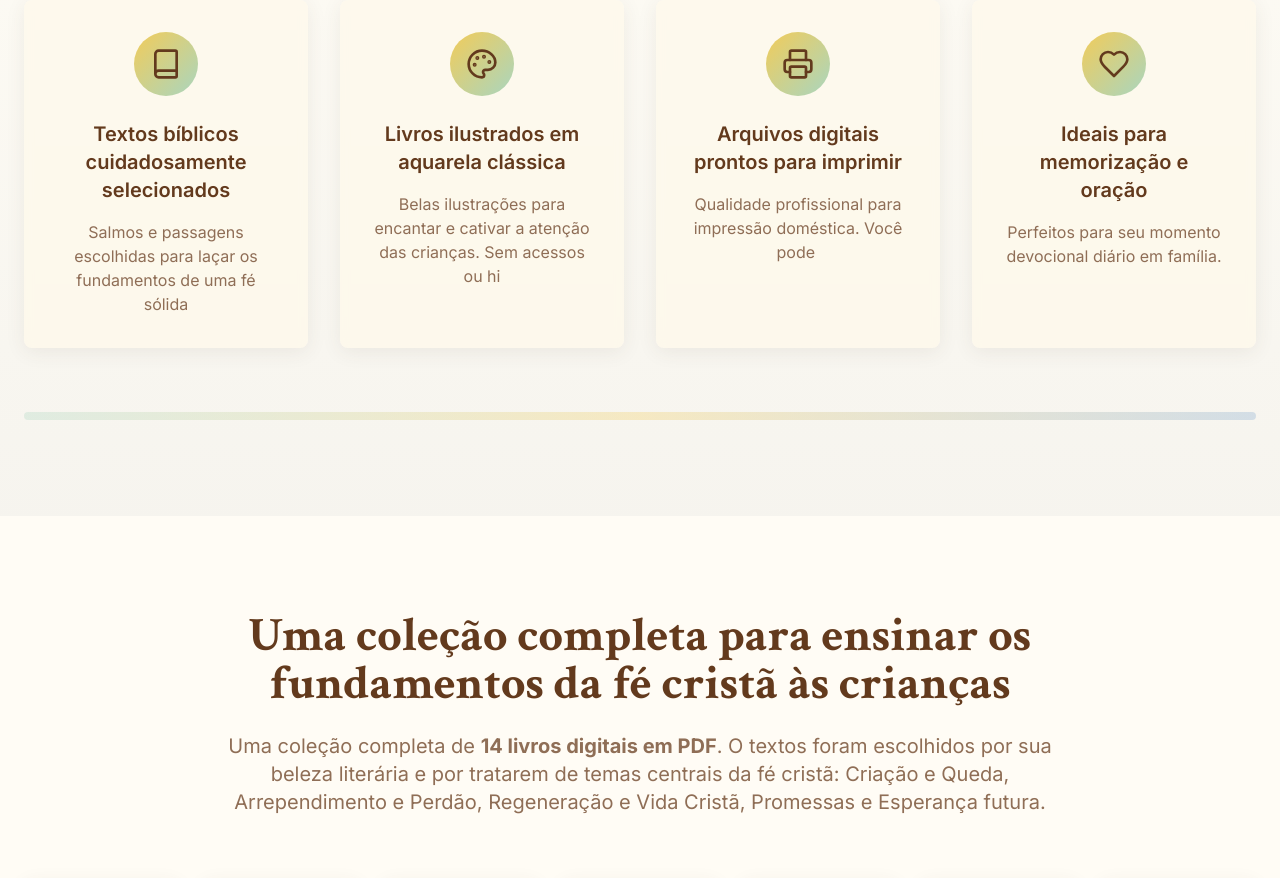
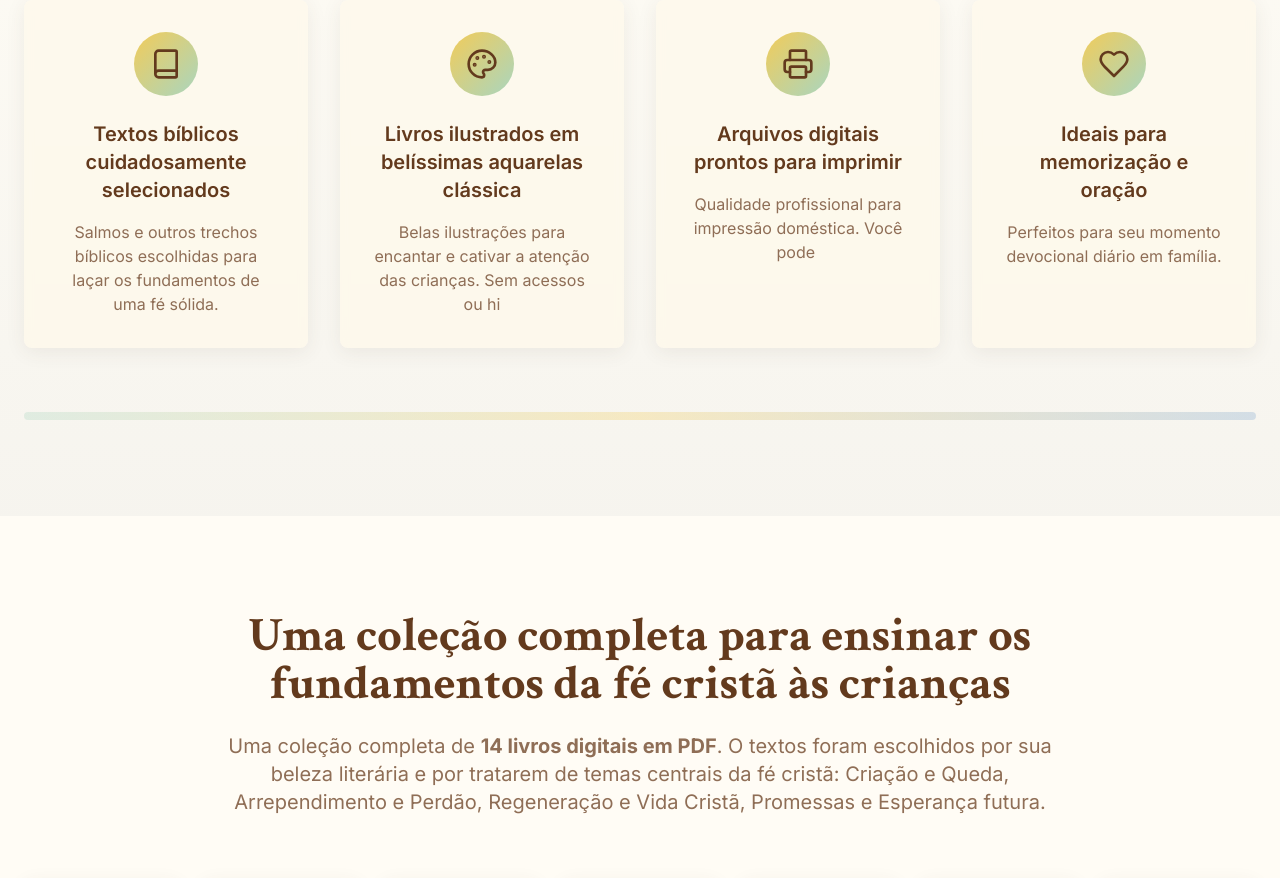
Before and after one commit to PastorEduardo/memoria-oracao-arte, a React (Vite) app: page / in a window 1280 px wide. Shown: the part 1200-2078 px from the top of the page. Built offline with nearby package versions, Linux system fonts and the light colour scheme; the HTML template or start-up script is replaced by a standard one.

Commit message:
Visual edit in Lovable

```diff
--- a/src/components/BenefitsSection.tsx
+++ b/src/components/BenefitsSection.tsx
@@ -19,7 +19,7 @@ const BenefitsSection = () => {
               <h3 className="text-lg sm:text-xl font-semibold text-primary mb-3 sm:mb-4 leading-tight px-1">
                 Textos bíblicos cuidadosamente selecionados
               </h3>
-              <p className="text-sm sm:text-base text-muted-foreground leading-relaxed">Salmos e passagens escolhidas para laçar os fundamentos de uma fé sólida</p>
+              <p className="text-sm sm:text-base text-muted-foreground leading-relaxed">Salmos e outros trechos bíblicos escolhidas para laçar os fundamentos de uma fé sólida.</p>
             </CardContent>
           </Card>
 
@@ -28,7 +28,7 @@ const BenefitsSection = () => {
               <div className="w-12 h-12 sm:w-16 sm:h-16 bg-gradient-to-br from-golden to-sage rounded-full flex items-center justify-center mx-auto mb-4 sm:mb-6">
                 <Palette className="w-6 h-6 sm:w-8 sm:h-8 text-golden-foreground" />
               </div>
-              <h3 className="text-lg sm:text-xl font-semibold text-primary mb-3 sm:mb-4 leading-tight px-1">Livros ilustrados em aquarela clássica</h3>
+              <h3 className="text-lg sm:text-xl font-semibold text-primary mb-3 sm:mb-4 leading-tight px-1">Livros ilustrados em belíssimas aquarelas clássica</h3>
               <p className="text-sm sm:text-base text-muted-foreground leading-relaxed">Belas ilustrações para encantar e cativar a atenção das crianças. Sem acessos ou hi</p>
             </CardContent>
           </Card>
```
